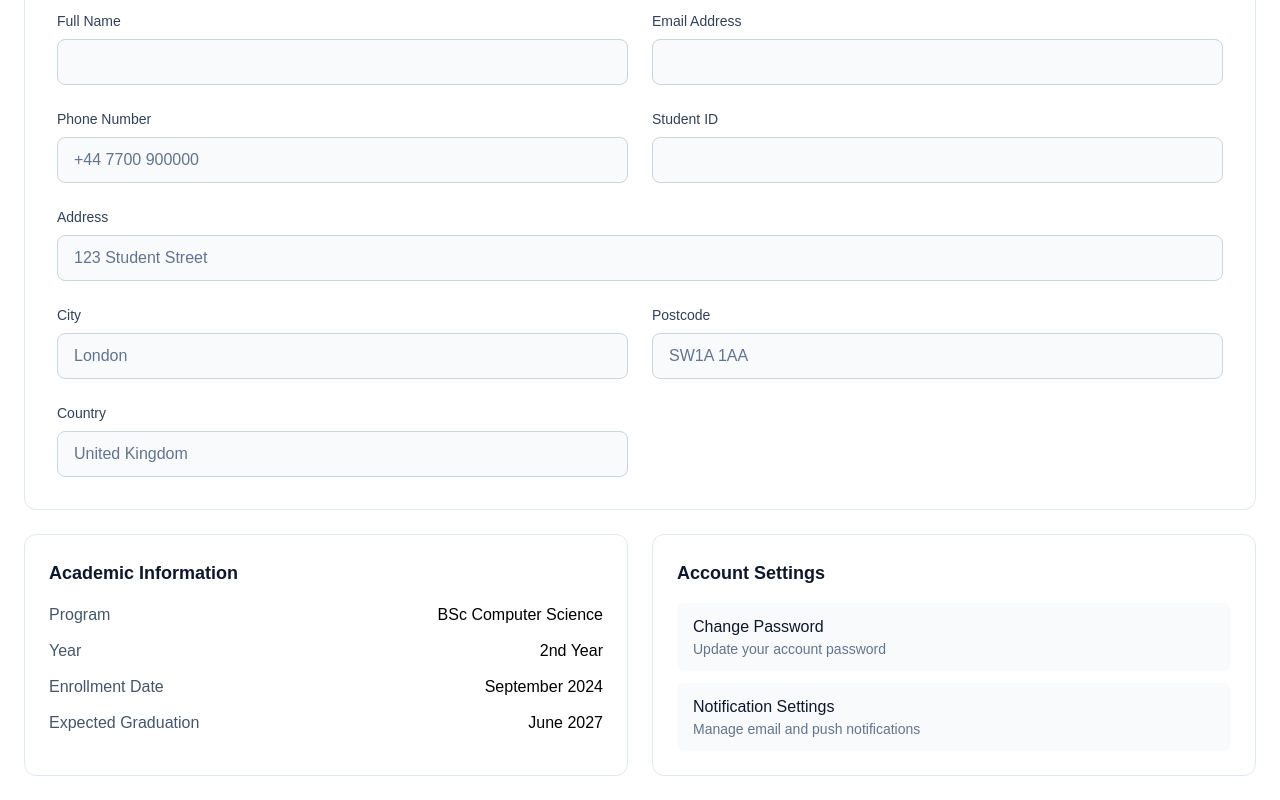
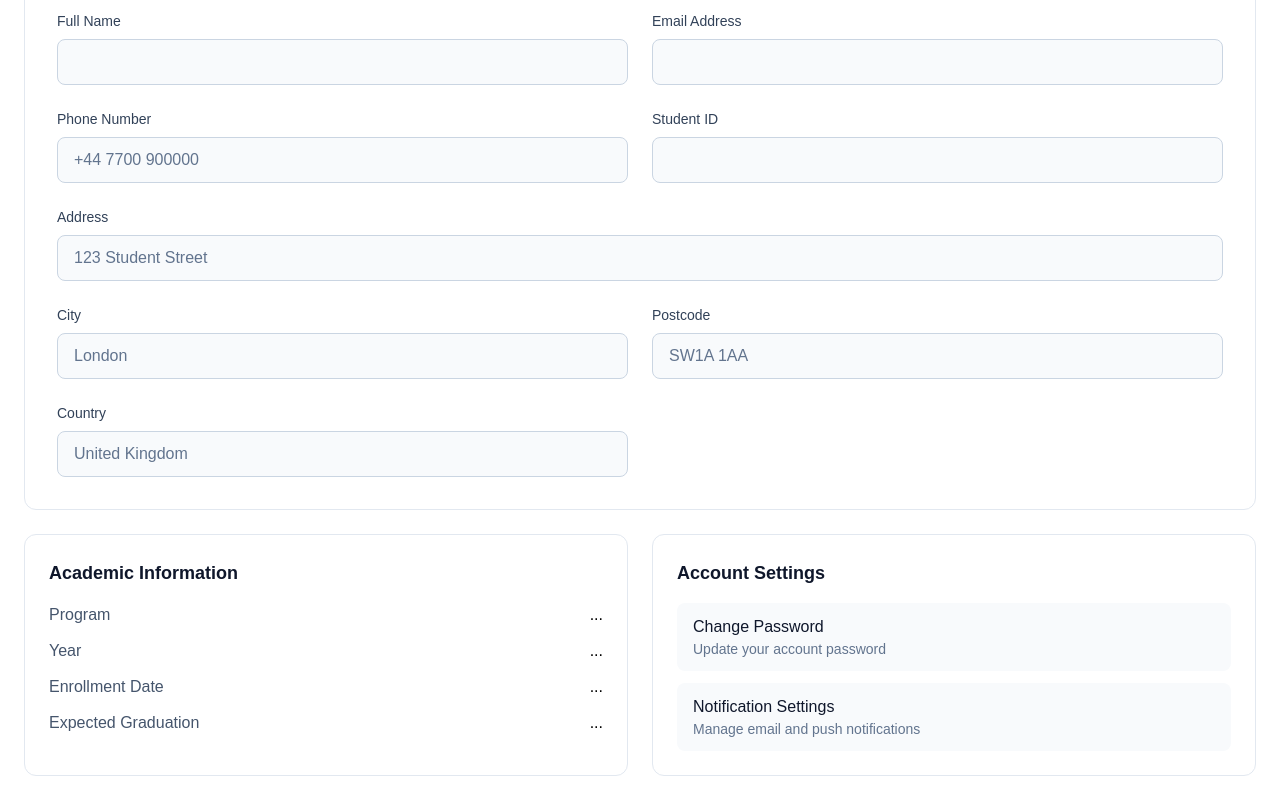
Before and after one commit to ryuk321/citiedge, a Next.js app: page /student/components/Profile in a window 1280 px wide. Shown: the part 354-1154 px from the top of the page. Built offline with nearby package versions, Linux system fonts and the light colour scheme.

Commit message:
fix: mask sensitive program details in Profile component

```diff
--- a/pages/student/components/Profile.tsx
+++ b/pages/student/components/Profile.tsx
@@ -172,19 +172,19 @@ export default function Profile({ studentId, studentName, studentEmail }: Profil
           <div className="space-y-3">
             <div className="flex justify-between">
               <span className="text-slate-600">Program</span>
-              <span className="font-medium text-black">BSc Computer Science</span>
+              <span className="font-medium text-black">...</span>
             </div>
             <div className="flex justify-between">
               <span className="text-slate-600">Year</span>
-              <span className="font-medium text-black">2nd Year</span>
+              <span className="font-medium text-black">...</span>
             </div>
             <div className="flex justify-between">
               <span className="text-slate-600">Enrollment Date</span>
-              <span className="font-medium text-black">September 2024</span>
+              <span className="font-medium text-black">...</span>
             </div>
             <div className="flex justify-between">
               <span className="text-slate-600">Expected Graduation</span>
-              <span className="font-medium text-black">June 2027</span>
+              <span className="font-medium text-black">...</span>
             </div>
           </div>
         </div>
```
